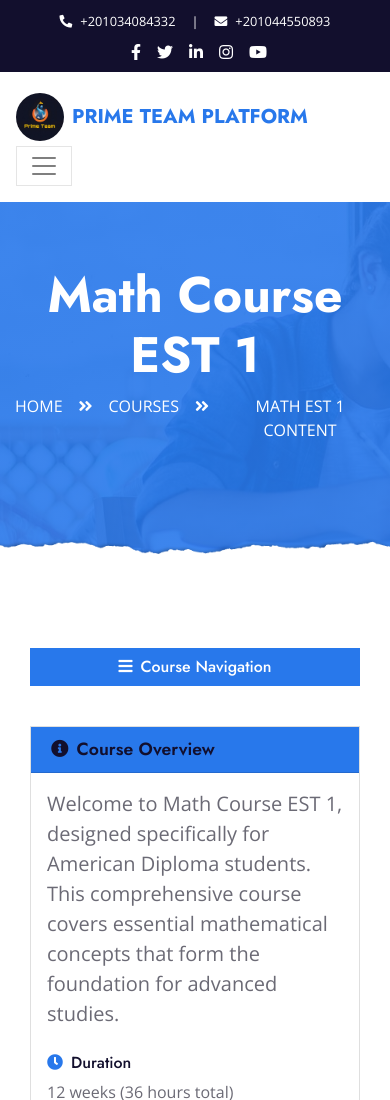
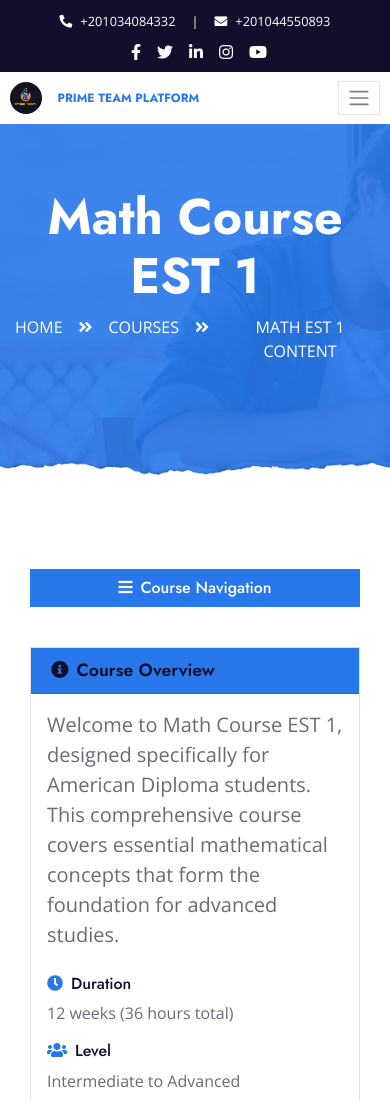
Before and after one commit to mo776253-png/Prime-educational-platform, a plain HTML site: page course-content-math-est-1.html in a window 390 px wide. Shown: the top 1100 px of the page. Drawn offline with nearby package versions, Linux system fonts and the light colour scheme; no server answers.

Commit message:
Add files via upload

```diff
--- a/course-content-math-est-1.html
+++ b/course-content-math-est-1.html
@@ -167,13 +167,45 @@
 
         /* Mobile Navigation Enhancements */
         @media (max-width: 768px) {
+            .navbar-brand {
+                flex-direction: row;
+                align-items: center;
+            }
+
             .navbar-brand span {
-                font-size: 20px !important;
+                font-size: 16px !important;
+                line-height: 1.2 !important;
+                margin-left: 8px !important;
             }
 
             .navbar-brand img {
-                height: 48px !important;
-                width: 48px !important;
+                height: 40px !important;
+                width: 40px !important;
+                flex-shrink: 0;
+            }
+        }
+
+        @media (max-width: 576px) {
+            .navbar-brand span {
+                font-size: 14px !important;
+                line-height: 1.1 !important;
+            }
+
+            .navbar-brand img {
+                height: 36px !important;
+                width: 36px !important;
+            }
+        }
+
+        @media (max-width: 480px) {
+            .navbar-brand span {
+                font-size: 12px !important;
+                line-height: 1 !important;
+            }
+
+            .navbar-brand img {
+                height: 32px !important;
+                width: 32px !important;
             }
         }
 
@@ -240,6 +272,62 @@
                 border-radius: 10px;
             }
         }
+
+        /* Additional Mobile Navbar Fixes */
+        @media (max-width: 768px) {
+            .navbar {
+                padding: 0.5rem 1rem !important;
+            }
+
+            .navbar-brand {
+                max-width: calc(100% - 60px);
+            }
+
+            .navbar-toggler {
+                padding: 0.25rem 0.5rem;
+                font-size: 1rem;
+            }
+        }
+
+        @media (max-width: 576px) {
+            .navbar {
+                padding: 0.4rem 0.8rem !important;
+            }
+
+            .navbar-brand {
+                max-width: calc(100% - 50px);
+            }
+        }
+
+        @media (max-width: 480px) {
+            .navbar {
+                padding: 0.3rem 0.6rem !important;
+            }
+
+            .navbar-brand {
+                max-width: calc(100% - 45px);
+            }
+
+            .navbar-brand span {
+                word-break: break-word;
+                overflow-wrap: break-word;
+            }
+        }
+
+        /* Ensure navbar doesn't overflow */
+        .navbar-brand {
+            white-space: nowrap;
+            overflow: hidden;
+            text-overflow: ellipsis;
+        }
+
+        @media (max-width: 480px) {
+            .navbar-brand {
+                white-space: normal;
+                overflow: visible;
+                text-overflow: unset;
+            }
+        }
     </style>
 </head>
 
@@ -279,8 +367,8 @@
 
     <!-- Navbar Start -->
     <div class="container-fluid p-0">
-        <nav class="navbar navbar-expand-lg bg-white navbar-light py-3 py-lg-0 px-lg-5">
-            <a href="index.html" class="navbar-brand ml-lg-3 d-flex align-items-center">
+        <nav class="navbar navbar-expand-lg bg-white navbar-light py-2 py-lg-3 px-3 px-lg-5">
+            <a href="index.html" class="navbar-brand d-flex align-items-center">
                 <img src="img/prime-team-logo.png" alt="Prime Team Platform" class="mr-2" style="height: 64px; width: 64px; border-radius: 50%; object-fit: cover;" onerror="this.style.display='none'">
                 <span class="text-primary font-weight-bold" style="font-family: 'Jost', sans-serif; font-size: 28px; text-transform: uppercase; line-height: 1;">Prime Team Platform</span>
             </a>
```
